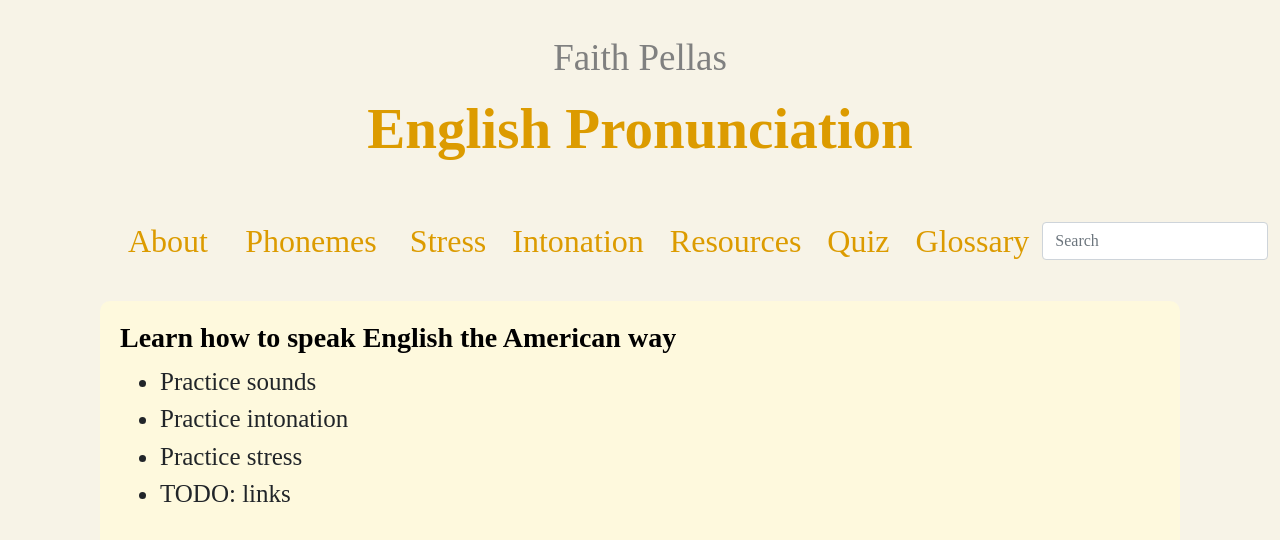
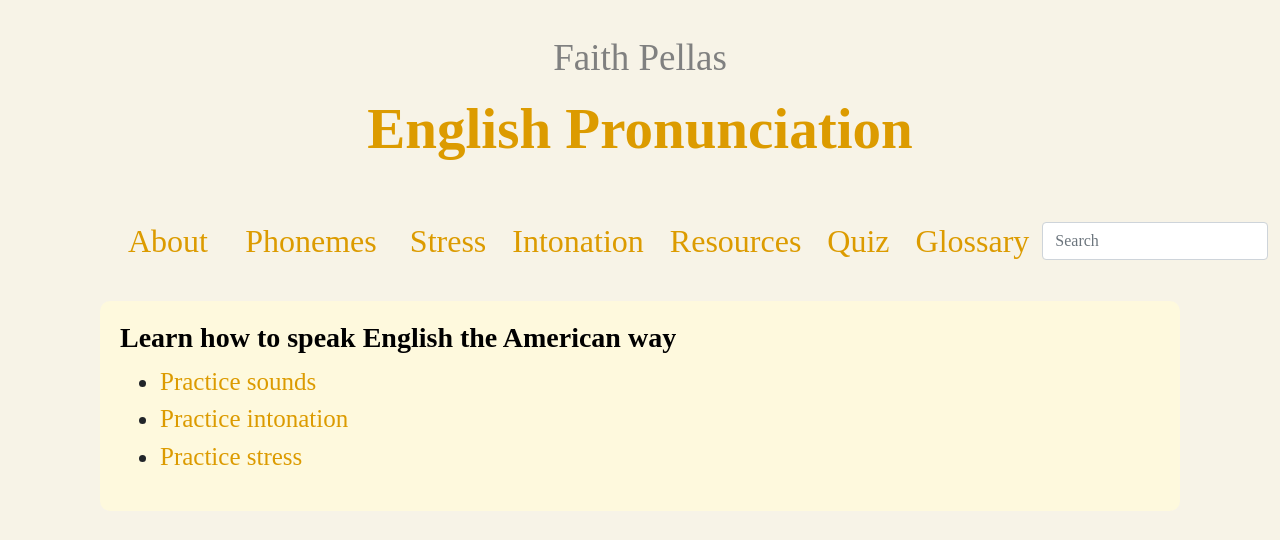
Before and after one commit to fbpellas/fbpellas.github.io, a React (Create React App) app: page / in a window 1280 px wide. Shown: the top 540 px of the page. Built offline with nearby package versions, Linux system fonts and the light colour scheme; a web font is replaced by a local one.

Commit message:
chore: remove todo

```diff
--- a/src/App.css
+++ b/src/App.css
@@ -345,6 +345,16 @@ h4 {
   text-decoration: underline;
 }
 
+.main-link {
+  color: #dc9b00;
+}
+
+.main-link:hover {
+  cursor: pointer;
+  color: #dc9b00;
+  text-decoration: underline;
+}
+
 body {
   background-color: #f7f3e7 !important;
 }
--- a/src/App.tsx
+++ b/src/App.tsx
@@ -258,10 +258,33 @@ const App = () => {
             Learn how to speak English the American way
           </h3>
           <ul>
-            <li>Practice sounds</li>
-            <li>Practice intonation</li>
-            <li>Practice stress</li>
-            <li>TODO: links</li>
+            <li>
+              <a
+                className="main-link"
+                href="#phonemes"
+                onClick={() => setPageAndClear("phonemes")}
+              >
+                Practice sounds
+              </a>
+            </li>
+            <li>
+              <a
+                className="main-link"
+                href="#intonation"
+                onClick={() => setPageAndClear("intonation")}
+              >
+                Practice intonation
+              </a>
+            </li>
+            <li>
+              <a
+                className="main-link"
+                href="#stress"
+                onClick={() => setPageAndClear("stress")}
+              >
+                Practice stress
+              </a>
+            </li>
           </ul>
         </div>
       </div>
```
